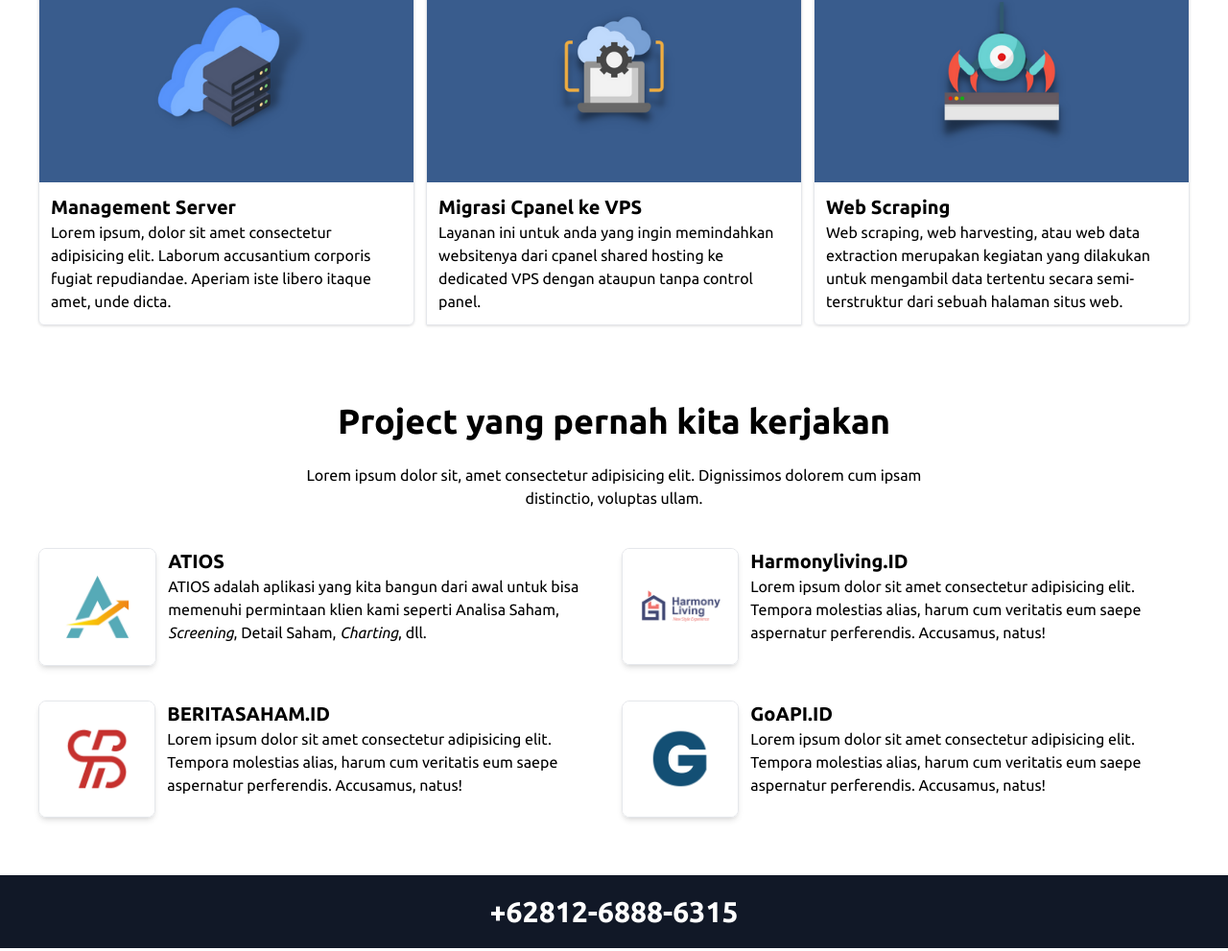
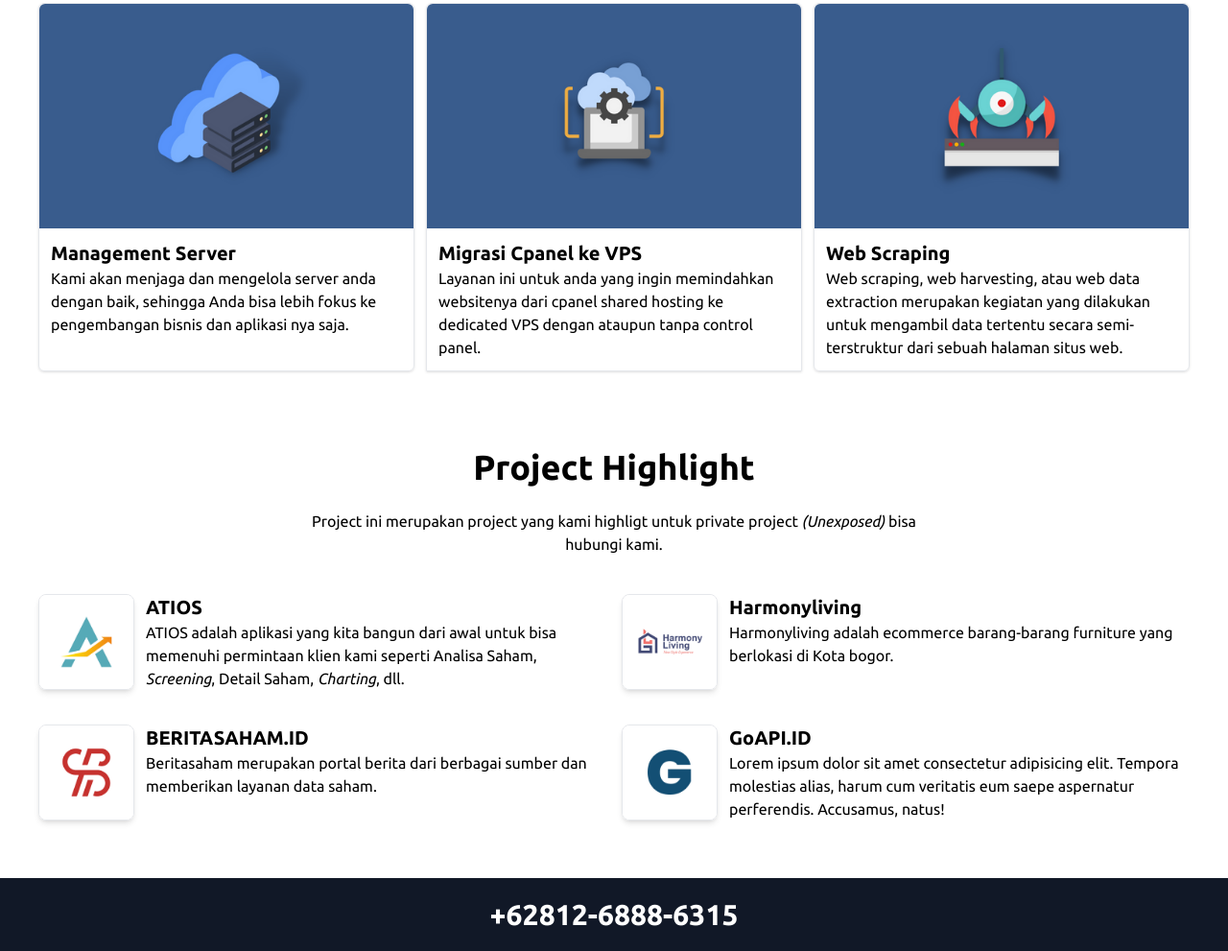
Before and after one commit to insideofcode/insideofcode.github.io, a website: page index.html in a window 1280 px wide. Shown: the part 1357-2348 px from the top of the page at 96% size. Drawn offline with Linux system fonts and the light colour scheme.

Commit message:
update lading page

```diff
--- a/index.html
+++ b/index.html
@@ -59,13 +59,14 @@
     </header>
     <main class="text-center container px-10">
 
+
         <section>
             <h2 class="mb-5">
                 Kami siap melayani anda
             </h2>
 
             <p class="mb-6 max-w-2xl mx-auto">
-                Lorem ipsum dolor sit amet consectetur adipisicing elit. Explicabo odio esse ad excepturi qui numquam laudantium, maiores voluptatibus eius labore?
+                Kepuasan anda adalah prioritas dari pelayanan kami, kami selalu berusaha memberikan yang terbaik untuk klien kami.
             </p>
 
             <div class="grid lg:grid-cols-3 md:grid-cols-2 grid-cols-1 gap-3">
@@ -74,10 +75,10 @@
 
                     <div class="p-3 text-left">
                         <h3 class="font-bold text-xl">
-                            Pembuatan Website
+                            Jasa Pembuatan Website
                         </h3>
                         <p>
-                            Website Company Profile, E-Commerce, Inventory, HRM, CRM, ERP, dll.
+                            Publikasikan bisnis anda dengan membuat identitas berupa website, atau anda mau memasarkan produk anda dengan tarket seluruh indonesia maupun dunia dengan membuat website ecommerce. Selain itu kami juga menerima jasa pembuatan aplikasi custom sesuai dengan kebutuhan bisnis Anda.
                         </p>
                     </div>
                 </div>
@@ -103,7 +104,7 @@
                             Desktop Apps
                         </h3>
                         <p>
-                            Lorem ipsum dolor sit, amet consectetur adipisicing elit. Deleniti, cumque.
+                            Kami bisa mengerjakan project untuk aplikasi destop dengan multiplatform (Windows/MacOS/Linux) dengan teknologi hybrid.
                         </p>
                     </div>
 
@@ -117,7 +118,7 @@
                             Management Server
                         </h3>
                         <p>
-                            Lorem ipsum, dolor sit amet consectetur adipisicing elit. Laborum accusantium corporis fugiat repudiandae. Aperiam iste libero itaque amet, unde dicta.
+                            Kami akan menjaga dan mengelola server anda dengan baik, sehingga Anda bisa lebih fokus ke pengembangan bisnis dan aplikasi nya saja.
                         </p>
 
                     </div>
@@ -137,7 +138,7 @@
                     </div>
                 </div>
                 <div class="col-span-1 border shadow rounded-md">
-                    <img src="/images/crawling.png" width="100%" class="rounded-t-md" alt="">
+                    <img src="/images/crawling.png" width="100%" class="rounded-t-md" alt="crawling">
 
                     <div class="p-3 text-left">
                         <h3 class="font-bold text-xl">
@@ -154,19 +155,20 @@
 
         <section class="mt-20">
             <h2 class="mb-6">
-                Project yang pernah kita kerjakan
+                Project Highlight
             </h2>
             <p class="mb-6 max-w-2xl mx-auto">
-                Lorem ipsum dolor sit, amet consectetur adipisicing elit. Dignissimos dolorem cum ipsam distinctio, voluptas ullam.
+                Project ini merupakan project yang kami highligt untuk private project <i>(Unexposed)</i> bisa hubungi kami.
             </p>
             <div class="mt-10 text-left">
                 <ul class="grid md:grid-cols-2 grid-cols-1 gap-4">
                     <li>
                         <div class="flex gap-3">
-                            <div style="width: 300px">
-                                <img src="/images/logo-atios.png" class="shadow-md border rounded-lg" alt="">
+                            <div class="" style="flex-grow:0; flex-shrink: 0;flex-basis: 100px">
+                                <img src="/images/logo-atios.png" class="shadow-md border rounded-lg" alt="Logo ATIOS">
                             </div>
-                            <div>
+
+                            <div class="flex-grow-1">
                                 <h3 class="font-bold text-xl">ATIOS</h3>
                                 <p>
                                     ATIOS adalah aplikasi yang kita bangun dari awal untuk bisa memenuhi permintaan klien kami seperti Analisa Saham, <i>Screening</i>, Detail Saham, <i>Charting</i>, dll.
@@ -178,14 +180,14 @@
 
                     <li>
                         <div class="flex gap-3">
-                            <div style="width: 300px">
-                                <img src="/images/logo-hl.png" class="shadow-md border rounded-lg" alt="">
+                            <div class="" style="flex-grow:0; flex-shrink: 0;flex-basis: 100px">
+                                <img src="/images/logo-hl.png" class="shadow-md border rounded-lg" alt="Logo Harmonyliving">
                             </div>
 
-                            <div>
-                                <h3 class="font-bold text-xl">Harmonyliving.ID</h3>
+                            <div class="flex-grow-1">
+                                <h3 class="font-bold text-xl">Harmonyliving</h3>
                                 <p>
-                                    Lorem ipsum dolor sit amet consectetur adipisicing elit. Tempora molestias alias, harum cum veritatis eum saepe aspernatur perferendis. Accusamus, natus!
+                                    Harmonyliving adalah ecommerce barang-barang furniture yang berlokasi di Kota bogor.
                                 </p>
                             </div>
                         </div>
@@ -194,14 +196,14 @@
 
                     <li>
                         <div class="flex gap-3">
-                            <div style="width: 300px">
-                                <img src="/images/logo-bs.png" class="shadow-md border rounded-lg" alt="">
+                            <div class="" style="flex-grow:0; flex-shrink: 0;flex-basis: 100px">
+                                <img src="/images/logo-bs.png" class="shadow-md border rounded-lg" alt="Logo Berita Saham">
                             </div>
 
-                            <div>
+                            <div class="flex-grow-1">
                                 <h3 class="font-bold text-xl">BERITASAHAM.ID</h3>
                                 <p>
-                                    Lorem ipsum dolor sit amet consectetur adipisicing elit. Tempora molestias alias, harum cum veritatis eum saepe aspernatur perferendis. Accusamus, natus!
+                                    Beritasaham merupakan portal berita dari berbagai sumber dan memberikan layanan data saham.
                                 </p>
                             </div>
                         </div>
@@ -210,11 +212,11 @@
 
                     <li>
                         <div class="flex gap-3">
-                            <div style="width: 300px">
+                            <div class="" style="flex-grow:0; flex-shrink: 0;flex-basis: 100px">
                                 <img src="/images/logo-goapi.png" class="shadow-md border rounded-lg" alt="">
                             </div>
 
-                            <div>
+                            <div class="flex-grow-1">
 
                                 <h3 class="font-bold text-xl">GoAPI.ID</h3>
                                 <p>
@@ -228,6 +230,8 @@
             </div>
 
         </section>
+
+
     </main>
 
 
```
Also changed, not shown: src/index.html (+26 -22 lines), css/style.css.
